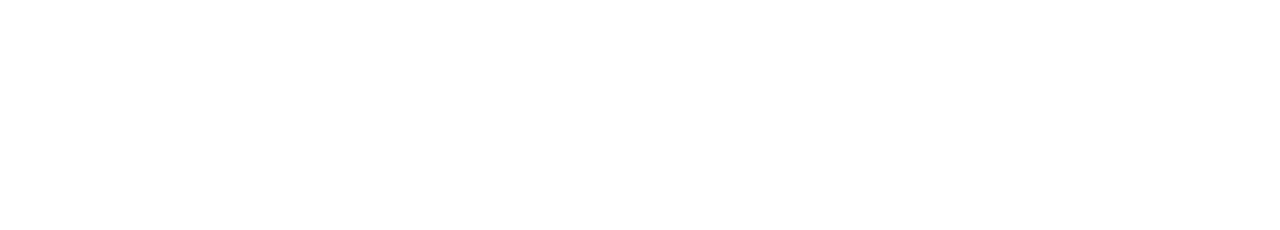
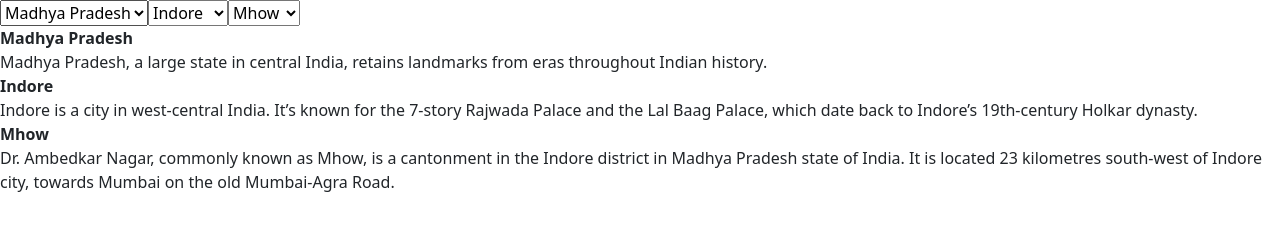
Before and after one commit to acciojob/dropdown-react-Sudev0707, a React app: page / in a window 1280 px wide. Built offline with nearby package versions, Linux system fonts and the light colour scheme.

Commit message:
dropdown

```diff
--- a/package.json
+++ b/package.json
@@ -12,8 +12,9 @@
   "author": "",
   "license": "ISC",
   "dependencies": {
+    "bootstrap": "^5.3.8",
+    "css-loader": "^4.3.0",
     "cypress": "^9.5.0",
-    "css-loader": "^4.3.0",
     "jest-junit": "^11.1.0",
     "react": "^16.13.1",
     "react-dom": "^16.13.1",
--- a/src/components/App.js
+++ b/src/components/App.js
@@ -1,152 +1,325 @@
-import React, { useState,useReducer } from "react";
+import React, { useState, useEffect } from "react";
 import "./../styles/App.css";
 
+const states = [
+  {
+    name: "Madhya Pradesh",
+    description:
+      "Madhya Pradesh, a large state in central India, retains landmarks from eras throughout Indian history.",
+    city: [
+      {
+        name: "Indore",
+        description:
+          "Indore is a city in west-central India. It’s known for the 7-story Rajwada Palace and the Lal Baag Palace, which date back to Indore’s 19th-century Holkar dynasty.",
+        landmarks: [
+          {
+            name: "Mhow",
+            description:
+              "Dr. Ambedkar Nagar, commonly known as Mhow, is a cantonment in the Indore district in Madhya Pradesh state of India. It is located 23 kilometres south-west of Indore city, towards Mumbai on the old Mumbai-Agra Road.",
+          },
+          {
+            name: "Dewas",
+            description:
+              "Dewas is a city in the Malwa region of the Indian state of Madhya Pradesh. The municipality was formerly the seat of two princely states during the British Raj, Dewas Junior state and Dewas Senior state, ruled by the Puar clan of Maratha.",
+          },
+        ],
+      },
+      {
+        name: "Bhopal",
+        description:
+          "DBhopal is a city in the central Indian state of Madhya Pradesh. It's one of India’s greenest city. There are two main lakes, the Upper Lake and the Lower Lake.",
+        landmarks: [
+          {
+            name: "MANIT",
+            description:
+              "Maulana Azad National Institute of Technology Bhopal is a public technical university located in Bhopal, Madhya Pradesh, India. It is part of a group of publicly funded institutions in India known as National Institutes of Technology.",
+          },
+          {
+            name: "Berasia",
+            description:
+              "Berasia is a landmark and a nagar palika in Bhopal district in the state of Madhya Pradesh, India.",
+          },
+        ],
+      },
+      {
+        name: "Gwalior",
+        description:
+          "Gwalior is a city in the central Indian state of Madhya Pradesh. It's known for its palaces and temples, including the Sas Bahu Ka Mandir intricately carved Hindu temple.",
+        landmarks: [
+          {
+            name: "Ajaypur",
+            description: "Little less known city Ajaypur.",
+          },
+        ],
+      },
+    ],
+  },
+  {
+    name: "Jharkhand",
+    description:
+      "Jharkhand is a state in eastern India. It's known for its waterfalls, the elegant Jain temples of Parasnath Hill and the elephants and tigers of Betla National Park.",
+    city: [
+      {
+        name: "Dhanbad",
+        description:
+          "Dhanbad is the second-most populated city in the Indian state of Jharkhand. It ranks as the 33rd largest city in India and is the 42nd largest million-plus urban agglomeration in India. It is the 96th fastest growing urban area of the world by the City Mayors Foundation.",
+        landmarks: [
+          {
+            name: "IIT(ISM) Dhanbad",
+            description:
+              "Indian Institute of Technology (Indian School of Mines) Dhanbad is a public technical and research university located in Dhanbad, India. It is an Institute of National Importance. IIT has 18 academic departments covering Engineering,",
+          },
+          {
+            name: "Hirapur",
+            description:
+              "Hirapur is a census landmark in Balaghat district in the Indian state of Madhya Pradesh.",
+          },
+        ],
+      },
+      {
+        name: "Wasseypur",
+        description:
+          "Wasseypur is a neighbourhood in the city of Dhanbad in Dhanbad Sadar subdivision of Dhanbad district in the state of Jharkhand in India.",
+        landmarks: [
+          {
+            name: "Pandey muhalla",
+            description: "Located behind the dhanbad junction is must visit place.",
+          },
+          {
+            name: "MPI Hall",
+            description: "Space for everyone",
+          },
+        ],
+      },
+      {
+        name: "Hazaribagh",
+        description:
+          "Hazaribagh is a city and a municipal corporation in Hazaribagh district in the Indian state of Jharkhand. It is the divisional headquarters of North Chotanagpur division.",
+        landmarks: [
+          {
+            name: "Shaheed Nirmal Mahto Park",
+            description: "Famous for its giant dinosaur structure",
+          },
+          {
+            name: "Gandhi Maidan",
+            description: "Ideal for conduction major events",
+          },
+        ],
+      },
+    ],
+  },
+  {
+    name: "Assam",
+    description:
+      "Assam is a state in northeastern India known for its wildlife, archeological sites and tea plantations.",
+    city: [
+      {
+        name: "Guwhati",
+        description:
+          "Guwahati is a sprawling city beside the Brahmaputra River in the northeast Indian state of Assam. It’s known for holy sites like the hilltop Kamakhya Temple,",
+        landmarks: [
+          {
+            name: "Ganesh Guri",
+            description: "Famous because of PVR city center.",
+          },
+          {
+            name: "Kalyani Nagar",
+            description: "located near famous Lakshmi Nagar",
+          },
+        ],
+      },
+      {
+        name: "dimapur",
+        description:
+          "Dimapur is a city in Nagaland, India. It is the most populous city of Nagaland and also the most densely populated city in the state with an estimated population of about 250,000.",
+        landmarks: [
+          {
+            name: "City Tower",
+            description: "Giant Tower standing by the road since history.",
+          },
+          {
+            name: "Sunday Market",
+            description: "Famous for its weekend Sale on all items.",
+          },
+        ],
+      },
+      {
+        name: "Tezpur",
+        description:
+          "Tezpur is a landmark and urban agglomeration in Sonitpur district, Assam state, India. Tezpur is located on the banks of the river Brahmaputra, 175 kilometres northeast of Guwahati, and is the largest of the north bank landmarks with a population exceeding 100,000 as per Metropolitan Census 2011.",
+        landmarks: [
+          {
+            name: "Bamuni Hills",
+            description: "Best location for photoshoots",
+          },
+          {
+            name: "Bhujkhowa Bazar",
+            description: "Central Market for Tezpur",
+          },
+        ],
+      },
+    ],
+  },
+  {
+    name: "Bihar",
+    description:
+      "Bihar is a state in East India, bordering Nepal. It is divided by the River Ganges, which floods its fertile plains. Important Buddhist pilgrimage sites include the Bodhi Tree in Bodhgaya's Mahabodhi Temple, under which the Buddha allegedly meditated.",
+    city: [
+      {
+        name: "Patna",
+        description:
+          "Patna is an ancient city that sprawls along the south bank of the Ganges River in Bihar, northeast India.",
+        landmarks: [
+          {
+            name: "Sonpur",
+            description:
+              "Sonpur is a city and sub-division in the Indian state of Bihar, situated on the banks of the River Gandak and Ganges River in the Saran District.",
+          },
+          {
+            name: "Maner",
+            description:
+              "Maner also spelled Maner or Maner Sharif, is a satellite landmark in Patna Metropolitan Region, in the Patna district in the Indian state of Bihar. Maner Sharif lies 24 km west of Patna the capital of Bihar on National Highway 30.",
+          },
+        ],
+      },
+      {
+        name: "Gaya",
+        description:
+          "Gaya is a holy city beside the Falgu River, in the northeast Indian state of Bihar. It’s known for 18th-century Vishnupad Mandir, a riverside temple with an octagonal shrine. Close by, ancient Mangla Gauri Temple is set on a hilltop.",
+        landmarks: [
+          {
+            name: "Bakraur",
+            description:
+              "Bakraur, sometimes called Bakrour, is a village located slightly east of Bodh Gaya in the state of Bihar, India. It lies directly across the Phalgu River from the landmark of Bodh Gaya, where Gautama Buddha is said to have attained enlightenment.",
+          },
+          {
+            name: "Barachatti",
+            description:
+              "Barachatti is a block in the Gaya district of Bihar, India. Barachatti contains 141 villages and 13 gram panchayat. Sarwan bazar is the biggest and Nimi is the smallest village of Barachatti. The total population in Barachatti sub-district is 142,534 according to the census during 2011 by Indian Government.",
+          },
+        ],
+      },
+      {
+        name: "Darbhanga",
+        description:
+          "Darbhanga is a city and Municipal Corporation in the Indian state of Bihar. It is the 6th largest city of Bihar, only after Patna, Gaya, Bhagalpur, Muzaffarpur and Purnea. It is the headquarters of Darbhanga district and Darbhanga division and was the seat of the Raj Darbhanga and capital of the Mithila region.",
+        landmarks: [
+          {
+            name: "Singhwara",
+            description: "Famous for its Groundnut Market",
+          },
+          {
+            name: "Jale",
+            description: "Famous for its roasted seads market.",
+          },
+        ],
+      },
+    ],
+  },
+];
 
-const states = [{
-	name : "Madhya Pradesh",
-	description:"Madhya Pradesh, a large state in central India, retains landmarks from eras throughout Indian history.",
-	city :[{
-		name : "Indore",
-		description:"Indore is a city in west-central India. It’s known for the 7-story Rajwada Palace and the Lal Baag Palace, which date back to Indore’s 19th-century Holkar dynasty.",
-		landmarks :[{
-			name : "Mhow",
-			description:"Dr. Ambedkar Nagar, commonly known as Mhow, is a cantonment in the Indore district in Madhya Pradesh state of India. It is located 23 kilometres south-west of Indore city, towards Mumbai on the old Mumbai-Agra Road.",
-		},{
-			name : "Dewas",
-			description:"Dewas is a city in the Malwa region of the Indian state of Madhya Pradesh. The municipality was formerly the seat of two princely states during the British Raj, Dewas Junior state and Dewas Senior state, ruled by the Puar clan of Maratha.",
-		}]
-	},{
-		name : "Bhopal",
-		description:"DBhopal is a city in the central Indian state of Madhya Pradesh. It's one of India’s greenest city. There are two main lakes, the Upper Lake and the Lower Lake.",
-		landmarks :[{
-			name : "MANIT",
-			description:"Maulana Azad National Institute of Technology Bhopal is a public technical university located in Bhopal, Madhya Pradesh, India. It is part of a group of publicly funded institutions in India known as National Institutes of Technology. ",
-		},{
-			name: "Berasia",
-			description:"Berasia is a landmark and a nagar palika in Bhopal district in the state of Madhya Pradesh, India. ",
-		}]
-	},{
-		name : "Gwalior",
-		description:"Gwalior is a city in the central Indian state of Madhya Pradesh. It's known for its palaces and temples, including the Sas Bahu Ka Mandir intricately carved Hindu temple. ",
-		landmarks :[{
-			name : "Ajaypur",
-			description:"Little less known city Ajaypur.",
-		}]
-	}]
-},{
-	name : "Jharkhand",
-	description:"Jharkhand is a state in eastern India. It's known for its waterfalls, the elegant Jain temples of Parasnath Hill and the elephants and tigers of Betla National Park.",
-	city :[{
-		name : "Dhanbad",
-		description:"Dhanbad is the second-most populated city in the Indian state of Jharkhand. It ranks as the 33rd largest city in India and is the 42nd largest million-plus urban agglomeration in India. It is the 96th fastest growing urban area of the world by the City Mayors Foundation.",
-		landmarks :[{
-			name : "IIT(ISM) Dhanbad",
-			description:"Indian Institute of Technology (Indian School of Mines) Dhanbad is a public technical and research university located in Dhanbad, India. It is an Institute of National Importance. IIT has 18 academic departments covering Engineering,",
-		},{
-			name : "Hirapur",
-			description:"Hirapur is a census landmark in Balaghat district in the Indian state of Madhya Pradesh.",
-		}]
-	},{
-		name : "Wasseypur",
-		description:"Wasseypur is a neighbourhood in the city of Dhanbad in Dhanbad Sadar subdivision of Dhanbad district in the state of Jharkhand in India. ",
-		landmarks :[{
-			name : "Pandey muhalla",
-			description:"Located behind the dhanbad junction is must visit place.",
-		},{
-			name : "MPI Hall",
-			description:"Space for everyone",
-		}]
-	},{
-		name : "Hazaribagh",
-		description:"Hazaribagh is a city and a municipal corporation in Hazaribagh district in the Indian state of Jharkhand. It is the divisional headquarters of North Chotanagpur division.",
-		landmarks :[{
-			name : "Shaheed Nirmal Mahto Park",
-			description:"Famous for its giant dinosaur structure",
-		},{
-			name : "Gandhi Maidan",
-			description:"Ideal for conduction major events",
-		}]
-	}]
-},{
-	name : "Assam",
-	description:"Assam is a state in northeastern India known for its wildlife, archeological sites and tea plantations. ",
-	city :[{
-		name : "Guwhati",
-		description:"Guwahati is a sprawling city beside the Brahmaputra River in the northeast Indian state of Assam. It’s known for holy sites like the hilltop Kamakhya Temple,",
-		landmarks :[{
-			name : "Ganesh Guri",
-			description:"Famous because of PVR city center.",
-		},{
-			name : "Kalyani Nagar",
-			description:"located near famous Lakshmi Nagar",
-		}]
-	},{
-		name : "dimapur",
-		description:"Dimapur is a city in Nagaland, India. It is the most populous city of Nagaland and also the most densely populated city in the state with an estimated population of about 250,000.",
-		landmarks :[{
-			name : "City Tower",
-			description:"Giant Tower standing by the road since history.",
-		},{
-			name : "Sunday Market",
-			description:"Famous for its weekend Sale on all items.",
-		}]
-	},{
-		name : "Tezpur",
-		description:"Tezpur is a landmark and urban agglomeration in Sonitpur district, Assam state, India. Tezpur is located on the banks of the river Brahmaputra, 175 kilometres northeast of Guwahati, and is the largest of the north bank landmarks with a population exceeding 100,000 as per Metropolitan Census 2011.",
-		landmarks :[{
-			name : "Bamuni Hills",
-			description:"Best location for photoshoots",
-		},{
-			name : "Bhujkhowa Bazar",
-			description:"Central Market for Tezpur",
-		}]
-	}]
-},{
-	name : "Bihar",
-	description:"Bihar is a state in East India, bordering Nepal. It is divided by the River Ganges, which floods its fertile plains. Important Buddhist pilgrimage sites include the Bodhi Tree in Bodhgaya's Mahabodhi Temple, under which the Buddha allegedly meditated.",
-	city :[{
-		name : "Patna",
-		description:"Patna is an ancient city that sprawls along the south bank of the Ganges River in Bihar, northeast India.",
-		landmarks :[{
-			name : "Sonpur",
-			description:"Sonpur is a city and sub-division in the Indian state of Bihar, situated on the banks of the River Gandak and Ganges River in the Saran District.",
-		},{
-			name : "Maner",
-			description:"Maner also spelled Maner or Maner Sharif, is a satellite landmark in Patna Metropolitan Region, in the Patna district in the Indian state of Bihar. Maner Sharif lies 24 km west of Patna the capital of Bihar on National Highway 30.",
-		}]
-	},{
-		name : "Gaya",
-		description:"Gaya is a holy city beside the Falgu River, in the northeast Indian state of Bihar. It’s known for 18th-century Vishnupad Mandir, a riverside temple with an octagonal shrine. Close by, ancient Mangla Gauri Temple is set on a hilltop. ",
-		landmarks :[{
-			name : "Bakraur",
-			description:"Bakraur, sometimes called Bakrour, is a village located slightly east of Bodh Gaya in the state of Bihar, India. It lies directly across the Phalgu River from the landmark of Bodh Gaya, where Gautama Buddha is said to have attained enlightenment.",
-		},{
-			name : "Barachatti",
-			description:"Barachatti is a block in the Gaya district of Bihar, India. Barachatti contains 141 villages and 13 gram panchayat. Sarwan bazar is the biggest and Nimi is the smallest village of Barachatti. The total population in Barachatti sub-district is 142,534 according to the census during 2011 by Indian Government.",
-		}]
-	},{
-		name : "Darbhanga",
-		description:"Darbhanga is a city and Municipal Corporation in the Indian state of Bihar. It is the 6th largest city of Bihar, only after Patna, Gaya, Bhagalpur, Muzaffarpur and Purnea. It is the headquarters of Darbhanga district and Darbhanga division and was the seat of the Raj Darbhanga and capital of the Mithila region.",
-		landmarks :[{
-			name : "Singhwara",
-			description:"Famous for its Groundnut Market",
-		},{
-			name : "Jale",
-			description:"Famous for its roasted seads market.",
-		}]
-	}]
-}];
+function App() {
+  const [selectedStateIndex, setSelectedStateIndex] = useState(0);
+  const [selectedCityIndex, setSelectedCityIndex] = useState(0);
+  const [selectedLandmarkIndex, setSelectedLandmarkIndex] = useState(0);
+
+  const [cities, setCities] = useState([]);
+  const [landmarks, setLandmarks] = useState([]);
+
+  const [selectedState, setSelectedState] = useState(states[0]);
+  const [selectedCity, setSelectedCity] = useState(states[0].city[0]);
+  const [selectedLandmark, setSelectedLandmark] = useState(
+    states[0].city[0].landmarks[0]
+  );
+
+  useEffect(() => {
+    const stateData = states[selectedStateIndex];
+    setSelectedState(stateData);
+    setCities(stateData.city);
+    setSelectedCityIndex(0);
+    setSelectedCity(stateData.city[0]);
+    setSelectedLandmarkIndex(0);
+    if (stateData.city[0] && stateData.city[0].landmarks[0]) {
+      setSelectedLandmark(stateData.city[0].landmarks[0]);
+      setLandmarks(stateData.city[0].landmarks);
+    }
+  }, [selectedStateIndex]);
 
 
-function App()
-{
-	// Do not alter/remove main div
-	return (
-	<div id="main">
+  useEffect(() => {
+    if (cities[selectedCityIndex]) {
+      const cityData = cities[selectedCityIndex];
+      setSelectedCity(cityData);
+      setLandmarks(cityData.landmarks);
+      setSelectedLandmarkIndex(0);
+      if (cityData.landmarks[0]) {
+        setSelectedLandmark(cityData.landmarks[0]);
+      }
+    }
+  }, [selectedCityIndex, cities]);
 
-	</div>
-	);
+
+  useEffect(() => {
+    if (landmarks[selectedLandmarkIndex]) {
+      setSelectedLandmark(landmarks[selectedLandmarkIndex]);
+    }
+  }, [selectedLandmarkIndex, landmarks]);
+
+  const handleStateChange = (event) => {
+    const index = parseInt(event.target.value);
+    setSelectedStateIndex(index);
+  };
+
+  const handleCityChange = (event) => {
+    const index = parseInt(event.target.value);
+    setSelectedCityIndex(index);
+  };
+
+  const handleLandmarkChange = (event) => {
+    const index = parseInt(event.target.value);
+    setSelectedLandmarkIndex(index);
+  };
+
+  return (
+    <div id="main">
+      <select id="state" value={selectedStateIndex} onChange={handleStateChange}>
+        {states.map((state, index) => (
+          <option key={index} value={index}>
+            {state.name}
+          </option>
+        ))}
+      </select>
+
+      <select id="city" value={selectedCityIndex} onChange={handleCityChange}>
+        {cities.map((city, index) => (
+          <option key={index} value={index}>
+            {city.name}
+          </option>
+        ))}
+      </select>
+
+      <select
+        id="landmark"
+        value={selectedLandmarkIndex}
+        onChange={handleLandmarkChange}
+      >
+        {landmarks.map((landmark, index) => (
+          <option key={index} value={index}>
+            {landmark.name}
+          </option>
+        ))}
+      </select>
+
+      <div id="state-name" className="title">{selectedState.name}</div>
+      <div id="state-description">{selectedState.description}</div>
+
+      <div id="city-name" className="title">{selectedCity.name}</div>
+      <div id="city-description" className="" >{selectedCity.description}</div>
+
+      <div id="landmark-name" className="title">{selectedLandmark.name}</div>
+      <div id="landmark-description">{selectedLandmark.description}</div>
+    </div>
+  );
 }
 
-
 export default App;
--- a/src/styles/App.css
+++ b/src/styles/App.css
@@ -14,3 +14,7 @@
 .bg-pink{
 	background-color:pink;
 }
+
+.title{
+    font-weight: 700;
+}
```
Also changed, not shown: 1 other file.
